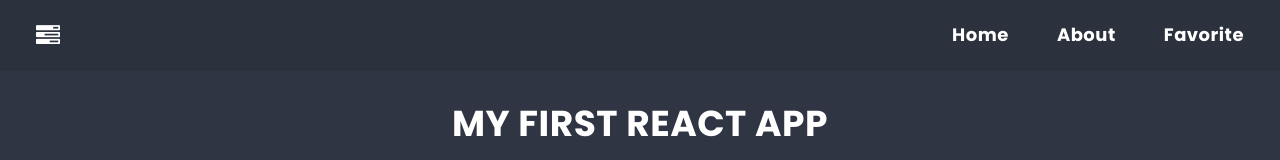
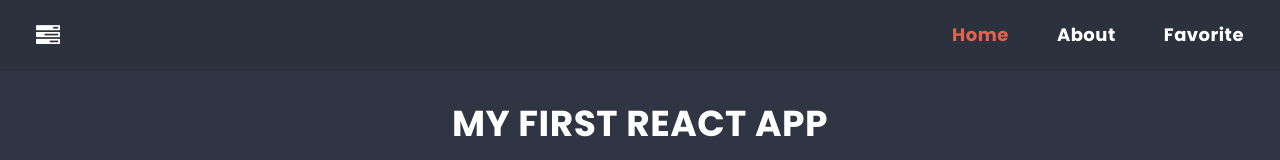
Before and after one commit to DanielTheEntomologist/todo-react-app, a React (Create React App) app: page / in a window 1280 px wide. Shown: the top 160 px of the page. Built offline with nearby package versions, Linux system fonts and the light colour scheme.

Commit message:
Add react router to NavLink, reorganize pages

```diff
--- a/src/App.js
+++ b/src/App.js
@@ -6,17 +6,20 @@ import Home from "./components/HomePage/Home.js";
 import Favorite from "./components/FavoritePage/FavoritePage.js";
 import About from "./components/AboutPage/AboutPage.js";
 import NoMatch from "./components/NoMatchPage/NoMatchPage.js";
+import Container from "./components/Container/Container.js";
 
 function App() {
   return (
     <div>
       <Navbar />
+      <Container>
         <Routes>
           <Route path="/" element={<Home />} />
           <Route path="/about" element={<About />} />
           <Route path="/favorite" element={<Favorite />} />
           <Route path="*" element={<NoMatch />} />
         </Routes>
+      </Container>
     </div>
   );
 }
--- a/src/components/HomePage/Home.js
+++ b/src/components/HomePage/Home.js
@@ -1,17 +1,17 @@
 import styles from "./Home.module.scss";
 
-import Container from "../Container/Container";
+// import Container from "../Container/Container";
 import Hero from "../Hero/Hero";
 import SearchForm from "../SearchForm/SearchForm";
 import List from "../List/List";
 
 const HomePage = () => {
   return (
-    <Container>
+    <div>
       <Hero />
       <SearchForm />
       <List />
-    </Container>
+    </div>
   );
 };
 
--- a/src/components/Navbar/Navbar.js
+++ b/src/components/Navbar/Navbar.js
@@ -1,26 +1,49 @@
 import styles from "./Navbar.module.scss";
+
+import { NavLink, Link } from "react-router-dom";
 
 const Navbar = () => {
   return (
     <nav className={styles.navbar}>
-      <a className={styles.logo}>
+      <NavLink className={styles.logo} to="/">
         <i className="fa fa-tasks"></i>
-      </a>
+      </NavLink>
       <ul className={styles.navlist}>
         <li className={styles.navitem}>
-          <a className={styles.navlink} href="/">
+          <NavLink
+            to="/"
+            className={({ isActive }) =>
+              isActive
+                ? `${styles.linkActive} ${styles.navlink}`
+                : styles.navlink
+            }
+          >
             Home
-          </a>
+          </NavLink>
         </li>
         <li className={styles.navitem}>
-          <a className={styles.navlink} href="/about">
+          <NavLink
+            className={({ isActive }) =>
+              isActive
+                ? `${styles.linkActive} ${styles.navlink}`
+                : styles.navlink
+            }
+            to="/about"
+          >
             About
-          </a>
+          </NavLink>
         </li>
         <li className={styles.navitem}>
-          <a className={styles.navlink} href="Favorite">
+          <NavLink
+            className={({ isActive }) =>
+              isActive
+                ? `${styles.linkActive} ${styles.navlink}`
+                : styles.navlink
+            }
+            to="Favorite"
+          >
             Favorite
-          </a>
+          </NavLink>
         </li>
       </ul>
     </nav>
--- a/src/components/Navbar/Navbar.module.scss
+++ b/src/components/Navbar/Navbar.module.scss
@@ -30,4 +30,7 @@
     // text-transform: uppercase;
     font-weight: bold;
   }
+  .linkActive {
+    color: $color-warning;
+  }
 }
--- a/src/components/NoMatchPage/NoMatchPage.js
+++ b/src/components/NoMatchPage/NoMatchPage.js
@@ -1,14 +1,12 @@
 import styles from "./NoMatchPage.module.scss";
 
-import Container from "../Container/Container";
+// import Container from "../Container/Container";
 import PageTitle from "../PageTitle/PageTitle";
 
 const NoMatchPage = () => {
-  return (
-    <Container>
-      <PageTitle>404 Not Found</PageTitle>
-    </Container>
-  );
+  <div>
+    <PageTitle>404 Not Found</PageTitle>;
+  </div>;
 };
 
 export default NoMatchPage;
```
Lines whose indentation alone changed are shown as unchanged.
